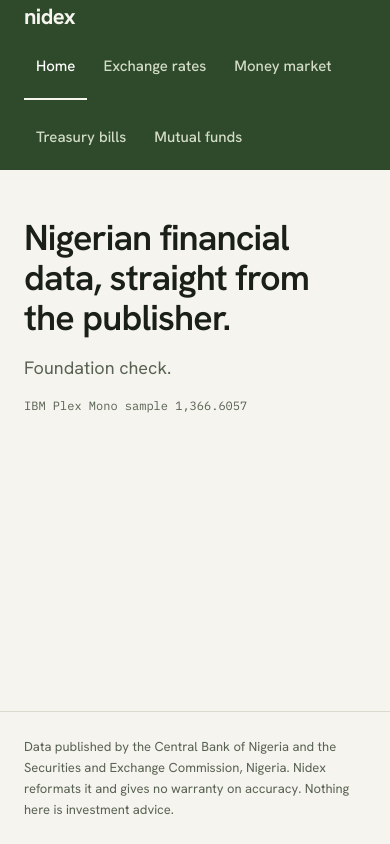
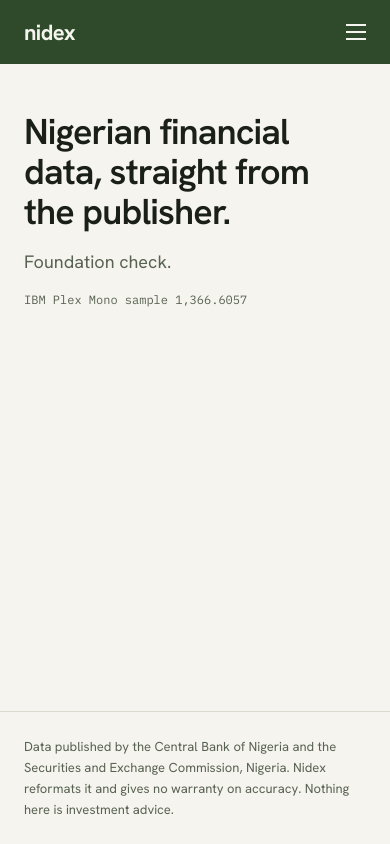
Before and after one commit to IamJusttimmy/Nidex, a Next.js app: page / in a window 390 px wide. Built offline with nearby package versions, Linux system fonts and the light colour scheme.

Commit message:
fix: adding hamburger to mobile view nav bar

```diff
--- a/src/components/site-header.tsx
+++ b/src/components/site-header.tsx
@@ -2,21 +2,52 @@
 
 import Link from "next/link";
 import { usePathname } from "next/navigation";
+import { useEffect, useRef, useState } from "react";
 import { NAV_ITEMS } from "@/lib/nav";
 
 export function SiteHeader() {
   const pathname = usePathname();
+  const [open, setOpen] = useState(false);
+  const drawerRef = useRef<HTMLDivElement>(null);
+  const buttonRef = useRef<HTMLButtonElement>(null);
+
+  // Close on route change
+  useEffect(() => {
+    setOpen(false);
+  }, [pathname]);
+
+  // Close on Escape
+  useEffect(() => {
+    if (!open) return;
+    const handler = (e: KeyboardEvent) => {
+      if (e.key === "Escape") {
+        setOpen(false);
+        buttonRef.current?.focus();
+      }
+    };
+    document.addEventListener("keydown", handler);
+    return () => document.removeEventListener("keydown", handler);
+  }, [open]);
+
+  // Trap scroll behind drawer
+  useEffect(() => {
+    document.body.style.overflow = open ? "hidden" : "";
+    return () => { document.body.style.overflow = ""; };
+  }, [open]);
 
   return (
-    <header className="bg-brand">
-      <div className="mx-auto flex min-h-16 max-w-page flex-wrap items-center gap-x-8 px-6">
+    <>
+      <header className="bg-brand relative z-40">
+        <div className="mx-auto flex min-h-16 max-w-page items-center justify-between px-6 md:justify-start md:gap-x-8">
           <Link
             href="/"
             className="text-[22px] font-bold tracking-tight text-paper focus-visible:outline-2 focus-visible:outline-offset-2 focus-visible:outline-paper"
           >
             nidex
           </Link>
-        <nav aria-label="Main" className="flex flex-wrap gap-1">
+
+          {/* Desktop nav */}
+          <nav aria-label="Main" className="hidden md:flex flex-wrap gap-1">
             {NAV_ITEMS.map((item) => {
               const active =
                 item.href === "/" ? pathname === "/" : pathname.startsWith(item.href);
@@ -37,7 +68,79 @@ export function SiteHeader() {
               );
             })}
           </nav>
+
+          {/* Hamburger button — mobile only */}
+          <button
+            ref={buttonRef}
+            type="button"
+            aria-label={open ? "Close menu" : "Open menu"}
+            aria-expanded={open}
+            aria-controls="mobile-nav"
+            onClick={() => setOpen((v) => !v)}
+            className="md:hidden flex flex-col justify-center gap-[5px] p-2 -mr-2 text-paper focus-visible:outline-2 focus-visible:outline-offset-2 focus-visible:outline-paper"
+          >
+            <span
+              className={[
+                "block h-[2px] w-5 bg-current transition-transform duration-200 origin-center",
+                open ? "translate-y-[7px] rotate-45" : "",
+              ].join(" ")}
+            />
+            <span
+              className={[
+                "block h-[2px] w-5 bg-current transition-opacity duration-200",
+                open ? "opacity-0" : "",
+              ].join(" ")}
+            />
+            <span
+              className={[
+                "block h-[2px] w-5 bg-current transition-transform duration-200 origin-center",
+                open ? "-translate-y-[7px] -rotate-45" : "",
+              ].join(" ")}
+            />
+          </button>
         </div>
       </header>
+
+      {/* Mobile drawer */}
+      <div
+        id="mobile-nav"
+        ref={drawerRef}
+        aria-hidden={!open}
+        className={[
+          "md:hidden fixed inset-x-0 top-16 z-30 bg-brand transition-all duration-200",
+          open ? "opacity-100 translate-y-0 pointer-events-auto" : "opacity-0 -translate-y-2 pointer-events-none",
+        ].join(" ")}
+      >
+        <nav aria-label="Main mobile">
+          {NAV_ITEMS.map((item) => {
+            const active =
+              item.href === "/" ? pathname === "/" : pathname.startsWith(item.href);
+            return (
+              <Link
+                key={item.href}
+                href={item.href}
+                aria-current={active ? "page" : undefined}
+                onClick={() => setOpen(false)}
+                className={[
+                  "flex items-center border-l-4 px-6 py-4 text-[15px] font-medium focus-visible:outline-2 focus-visible:outline-inset focus-visible:outline-paper",
+                  active
+                    ? "border-paper text-white bg-black/10"
+                    : "border-transparent text-brand-mute hover:text-white hover:bg-black/5",
+                ].join(" ")}
+              >
+                {item.label}
+              </Link>
+            );
+          })}
+        </nav>
+
+        {/* Backdrop — tapping outside closes the drawer */}
+        <div
+          aria-hidden
+          className="h-screen bg-black/40"
+          onClick={() => setOpen(false)}
+        />
+      </div>
+    </>
   );
 }
```
Lines whose indentation alone changed are shown as unchanged.
